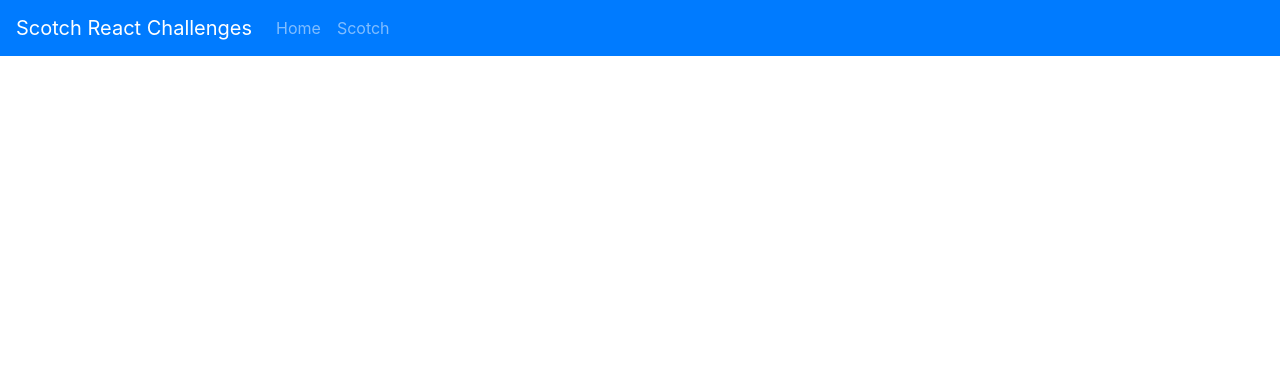
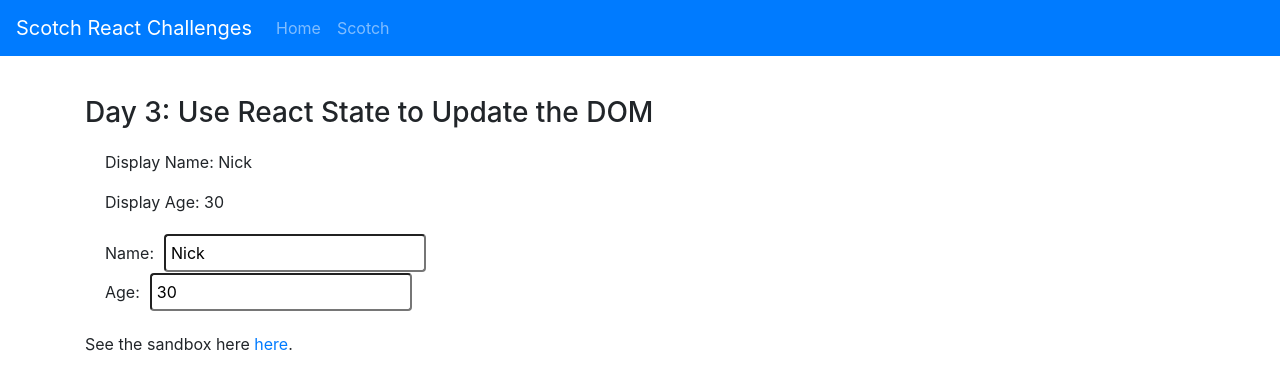
Before and after one commit to answebdev/scotch-react-10, a React (Create React App) app: page /use-react-state-to-update-the-dom in a window 1280 px wide. Shown: the top 390 px of the page. Built offline with nearby package versions, Linux system fonts and the light colour scheme.

Commit message:
completed Day 3

```diff
--- a/src/App.css
+++ b/src/App.css
@@ -52,3 +52,23 @@
 .page-deets {
   margin-top: 80px;
 }
+
+/* DAY THREE STYLES */
+.input-display,
+.inputs {
+  text-align: left;
+  margin: 20px;
+}
+
+.label {
+  margin-right: 10px;
+}
+
+.input {
+  padding: 5px;
+  border-radius: 4px;
+}
+
+.subtitle {
+  margin-top: 80px;
+}
--- a/src/App.js
+++ b/src/App.js
@@ -3,6 +3,7 @@ import { BrowserRouter as Router, Route, Switch } from 'react-router-dom';
 import Home from './components/pages/Home';
 import One from './components/pages/One';
 import Two from './components/pages/Two';
+import Three from './components/pages/Three';
 
 import Navigation from './components/layout/Navigation';
 import './App.css';
@@ -20,6 +21,11 @@ function App() {
             path='/loop-over-and-display-data-with-jsx'
             component={Two}
           />
+          <Route
+            exact
+            path='/use-react-state-to-update-the-dom'
+            component={Three}
+          />
         </Switch>
       </div>
     </Router>
--- a/src/components/pages/Home.js
+++ b/src/components/pages/Home.js
@@ -47,6 +47,18 @@ const Home = () => {
               View <i class='fas fa-eye'></i>
             </Button>
           </p>
+          <p>
+            <strong>Day 3:</strong> Use React State to Update the DOM
+            JSX&nbsp;&nbsp;
+            <Button
+              variant='primary'
+              size='sm'
+              href='/use-react-state-to-update-the-dom'
+              style={{ marginRight: '5px' }}
+            >
+              View <i class='fas fa-eye'></i>
+            </Button>
+          </p>
         </div>
       </div>
     </Container>
--- /dev/null
+++ b/src/components/pages/Three.js
@@ -0,0 +1,62 @@
+import React, { useState } from 'react';
+import { Container } from 'react-bootstrap';
+
+const Three = () => {
+  const [name, setName] = useState('Nick');
+  const [age, setAge] = useState(30);
+
+  return (
+    <Container>
+      <div className='App'>
+        <h3 style={{ marginTop: '40px', marginBottom: '20px' }}>
+          Day 3: Use React State to Update the DOM
+        </h3>
+
+        <div className='input-display'>
+          <p>Display Name: {name}</p>
+          <p>Display Age: {age}</p>
+        </div>
+
+        <div className='inputs'>
+          <div className='field'>
+            <label className='label'>Name: </label>
+            <input
+              className='input'
+              type='text'
+              placeholder='William'
+              value={name}
+              onChange={(event) => setName(event.target.value)}
+            />
+          </div>
+
+          <div className='field'>
+            <label className='label'>Age: </label>
+            <input
+              className='input'
+              type='number'
+              placeholder='38'
+              value={age}
+              onChange={(event) => setAge(+event.target.value)}
+            />
+          </div>
+        </div>
+
+        <p>
+          See the sandbox here&nbsp;
+          <a
+            href='https://codesandbox.io/s/2x73k4o38n'
+            rel='noopener noreferrer'
+            target='_blank'
+          >
+            here
+          </a>
+          .
+        </p>
+      </div>
+    </Container>
+  );
+};
+
+export default Three;
+// const rootElement = document.getElementById('root');
+// ReactDOM.render(<App />, rootElement);
```
